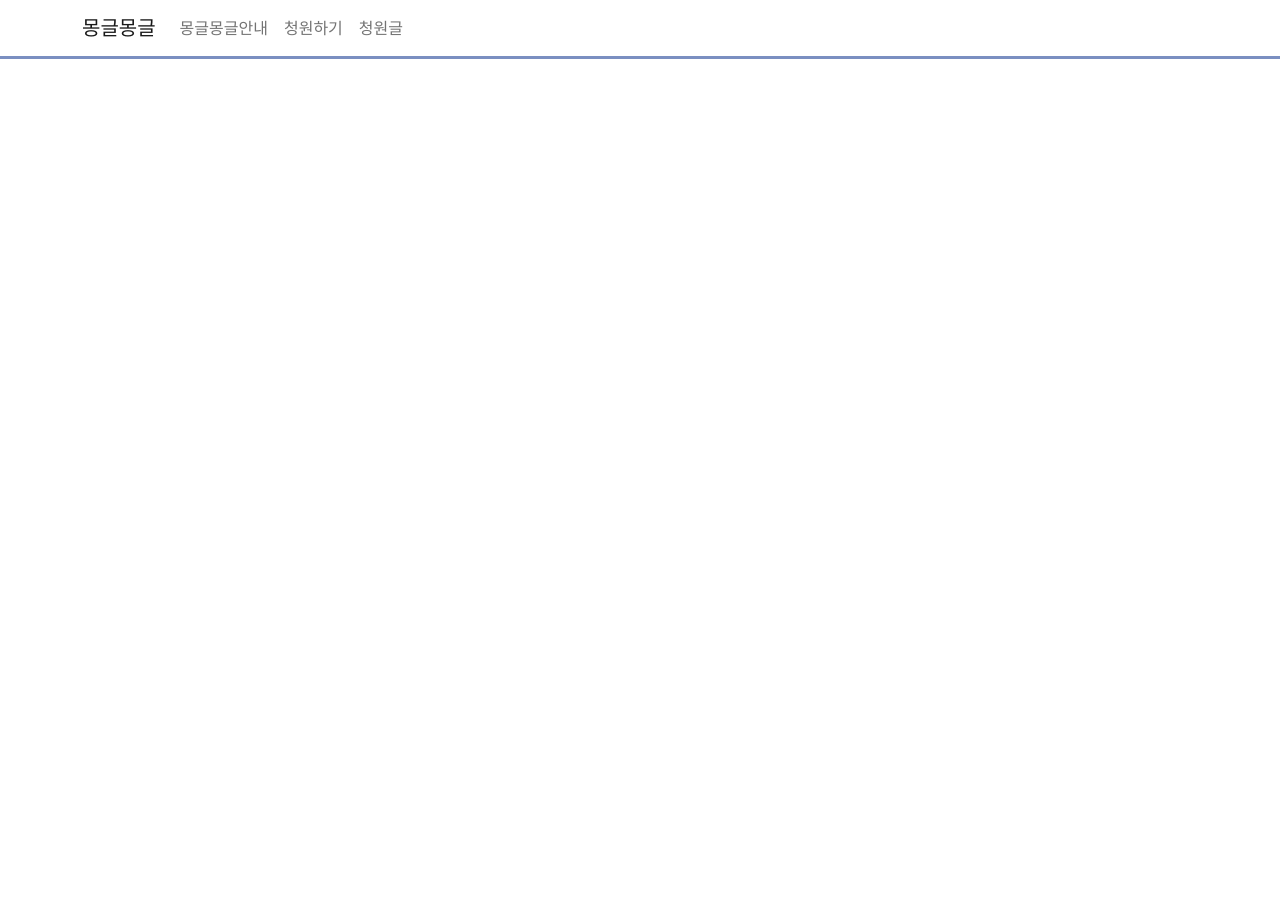
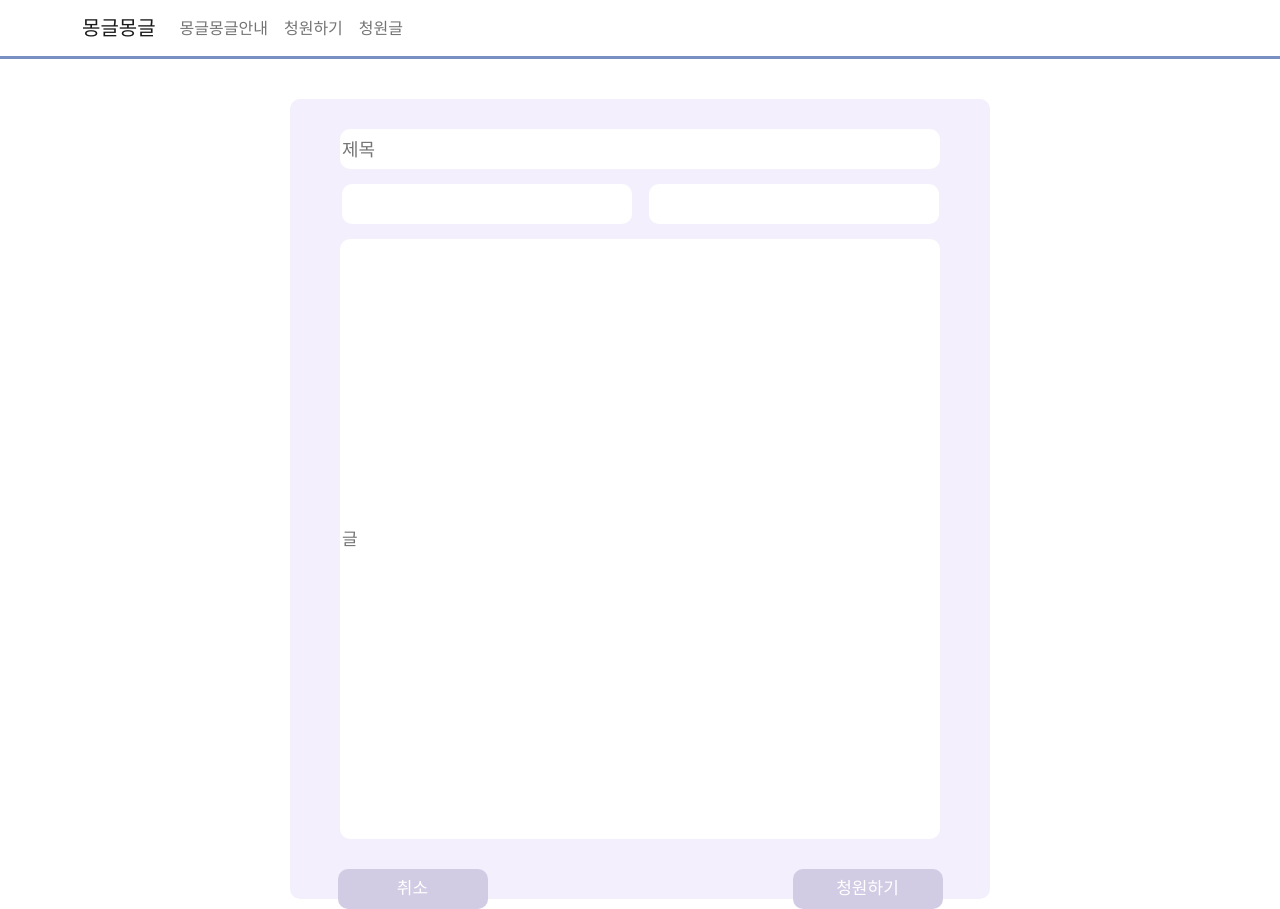
Before and after one commit to 2022-1Hackathon-BlueHouse/Front-end, a React (Create React App) app in the folder bbibbo/: page /write in a window 1280 px wide. Before the commit the page ends 800 px from the top, so only its background shows below. Built offline with nearby package versions, Linux system fonts and the light colour scheme.

Commit message:
[add] write.js

```diff
--- a/bbibbo/src/text/Write.js
+++ b/bbibbo/src/text/Write.js
@@ -5,9 +5,127 @@ import axios from "axios";
 
 import '../App.css';
 
+let Box = styled.div`
+    width : 700px;
+    height: 800px;
+    /* border: 4px solid antiquewhite; */
+    background-color: #F4EFFC;
+    border-radius: 10px;
+    margin-left: auto;
+    margin-right: auto;
+    margin-top: 40px;
+    padding: 20px;
+`
+
+let Title_Input = styled.input`
+    width: 600px;
+    height: 40px;
+    margin-top: 10px;
+    margin-bottom: 15px;
+    border: 0;
+    border-radius: 10px;
+    outline: 0;
+    font-size: 18px;
+`
+
+let Name = styled.input`
+    width: 290px;
+    height: 40px;
+    margin-bottom: 15px;
+    border: 0;
+    border-radius: 10px;
+    outline: 0;
+    font-size: 18px;
+    margin-right: 17px;
+`
+
+let Date = styled.input`
+    width: 290px;
+    height: 40px;
+    margin-bottom: 15px;
+    border: 0;
+    border-radius: 10px;
+    outline: 0;
+    font-size: 18px;
+`
+
+let Content_Input = styled.input`
+    width: 600px;
+    height: 600px;
+    border: 0;
+    border-radius: 10px;
+    outline: 0;
+    font-size: 17px;
+`
+
+let Write_Button = styled.button`
+    width: 150px;
+    height: 40px;
+    border: 0;
+    border-radius: 10px;
+    font-size: 17px;
+    margin-top: 30px;
+    background-color: #D1CBE4;
+    color: white;
+    &:hover{
+        background-color: #A8A0C0;
+    }
+
+    &:focus{
+
+    }
+`
+
+let Cancel_Button = styled.button`
+    width: 150px;
+    height: 40px;
+    border: 0;
+    border-radius: 10px;
+    font-size: 17px;
+    margin-top: 30px;
+    margin-right: 305px;
+    background-color: #D1CBE4;
+    color: white;
+    &:hover{
+        background-color: #A8A0C0;
+    }
+
+    &:focus{
+
+    }
+`
+
 function Write(){
+
+    let [title, setTitle] = useState();
+    let [content, setContent] = useState();
+
     return(
-        <div></div>
+        <div className="App">
+            <Box>
+
+                <Title_Input placeholder="제목" onChange={(e)=>{
+                    setTitle(e.target.value)
+                }}></Title_Input>
+
+                <Name></Name>
+
+                <Date></Date>
+
+                <Content_Input placeholder="글" onChange={(e)=>{
+                    setContent(e.target.value)
+                }}></Content_Input>
+
+                <Cancel_Button>취소</Cancel_Button>
+
+                <Write_Button onClick={()=>{
+                    axios.post('',{asdf : title, qwer : content})
+                    .then((result)=>{})
+                    .catch(()=>{})
+                }}>청원하기</Write_Button>
+
+            </Box>
+        </div>
     )
 }
 
```
